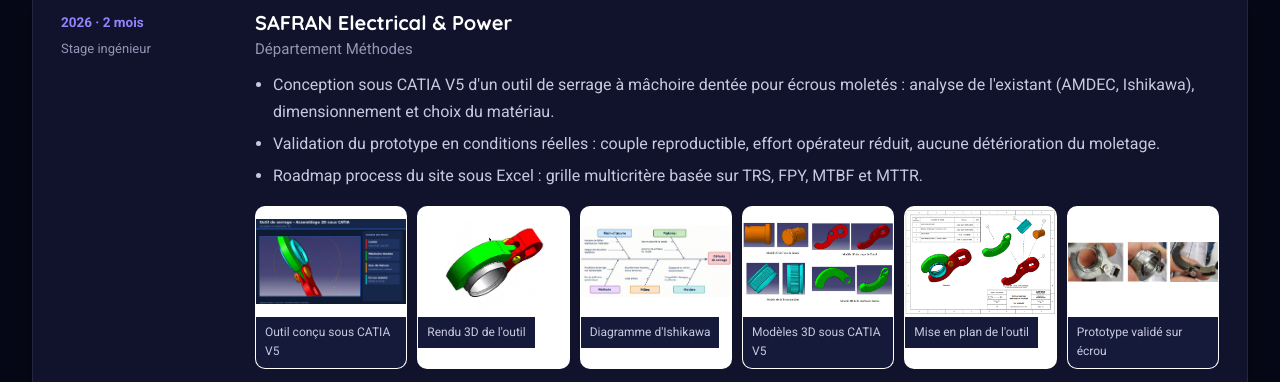
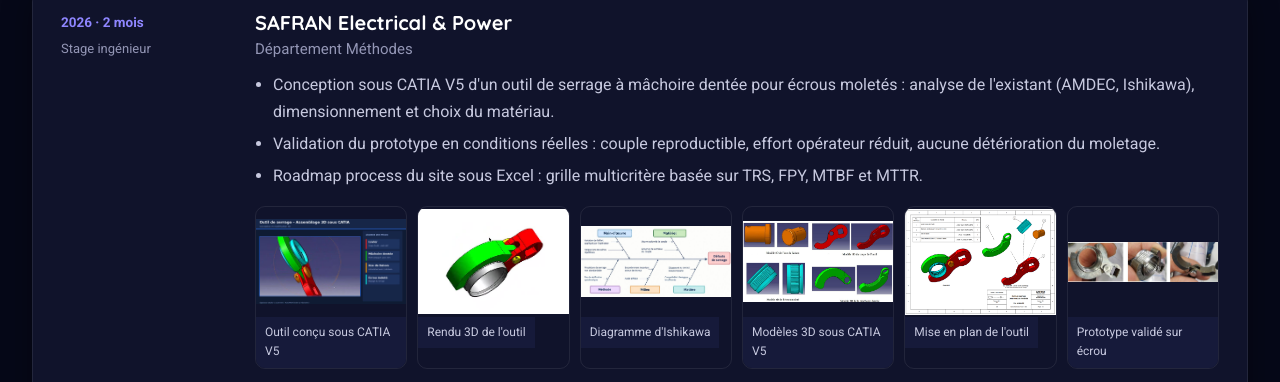
Before and after one commit to naghamgani-dotcom/naghamgani-dotcom.github.io, a plain HTML site: page index.html in a window 1280 px wide. Shown: the part 1490-1872 px from the top of the page. Drawn offline with Linux system fonts and the light colour scheme.

Commit message:
Fond transparent des images

```diff
--- a/index.html
+++ b/index.html
@@ -230,6 +230,8 @@ footer{border-top:1px solid var(--line)}
 .reveal.in{opacity:1;transform:none}
 @media (max-width:900px){nav.top .wrap{padding-inline:20px}.hero .wrap{padding-block:120px 64px}}
 @media (prefers-reduced-motion:reduce){.reveal{opacity:1;transform:none}}
+
+.cover{background:transparent!important}.cover img{background:transparent}.proj.wide .cover{padding:0}.proj.wide .cover img{width:100%;height:100%;max-width:none;max-height:none;object-fit:contain}.gal button{background:transparent!important}.gal img{background:transparent!important}
 @media (prefers-reduced-motion:reduce){*{transition:none!important;scroll-behavior:auto!important}}
 </style>
 
```
